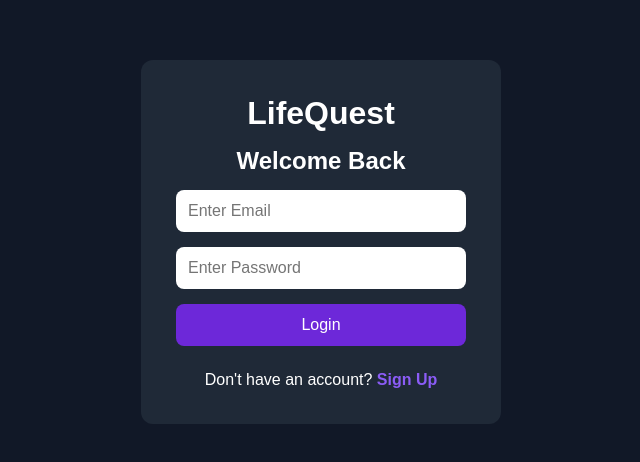
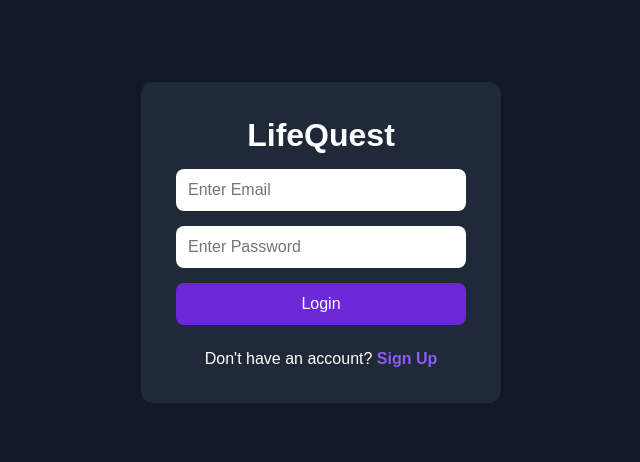
Before and after one commit to Adityakavde007/LifeQuest, a React (Vite) app: page /login in a window 1280 px wide. Shown: the part 158-620 px from the top of the page, without its empty margins (319-959 px from the left). Built offline with nearby package versions, Linux system fonts and the light colour scheme; no server answers; what groq-sdk would draw is missing.

Commit message:
Update Login.jsx

```diff
--- a/src/Auth/Login.jsx
+++ b/src/Auth/Login.jsx
@@ -25,7 +25,7 @@ const Login = () => {
     <div className="auth-container">
       <form className="auth-box" onSubmit={handleLogin}>
         <h1>LifeQuest</h1>
-        <h2>Welcome Back</h2>
+
 
         <input
           type="email"
```
